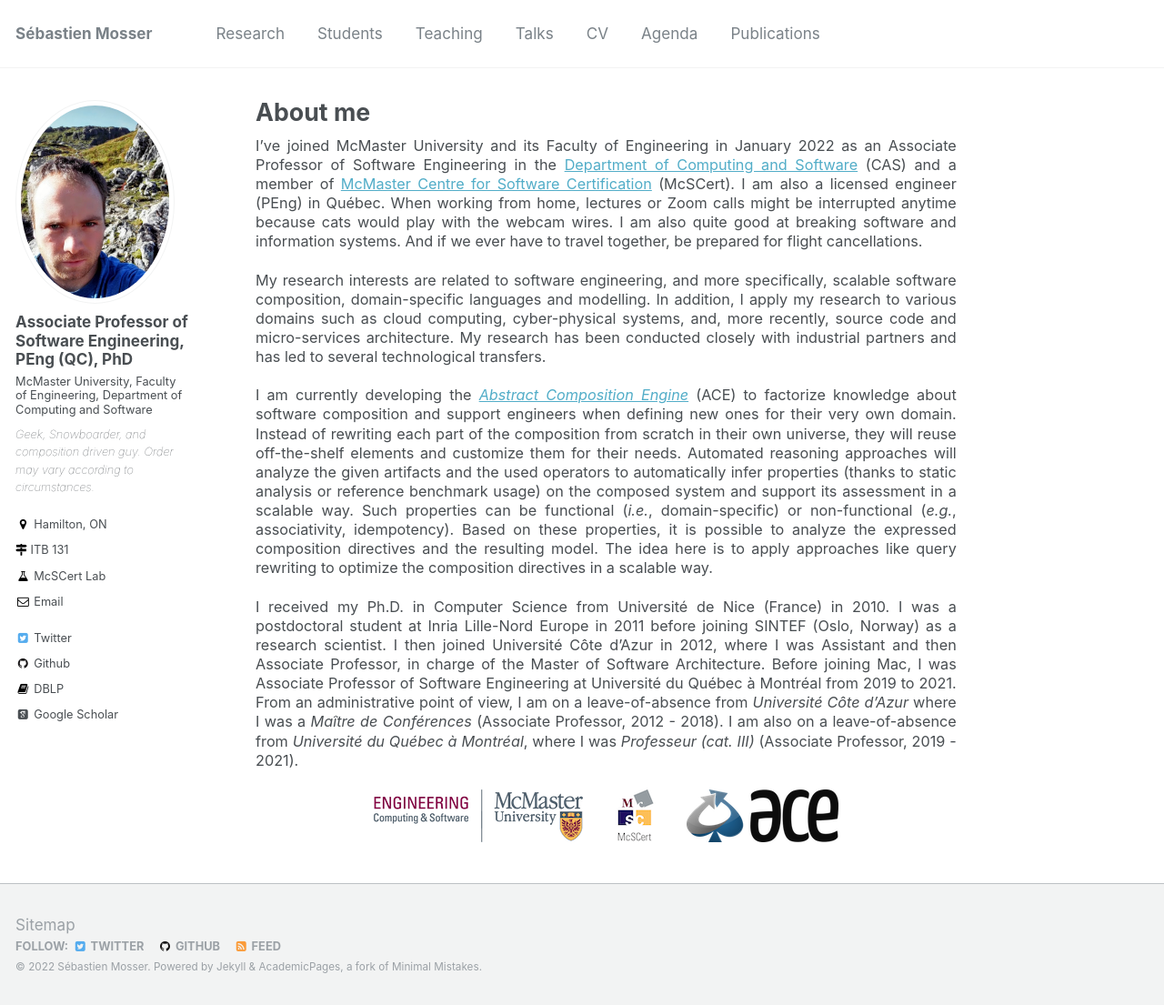
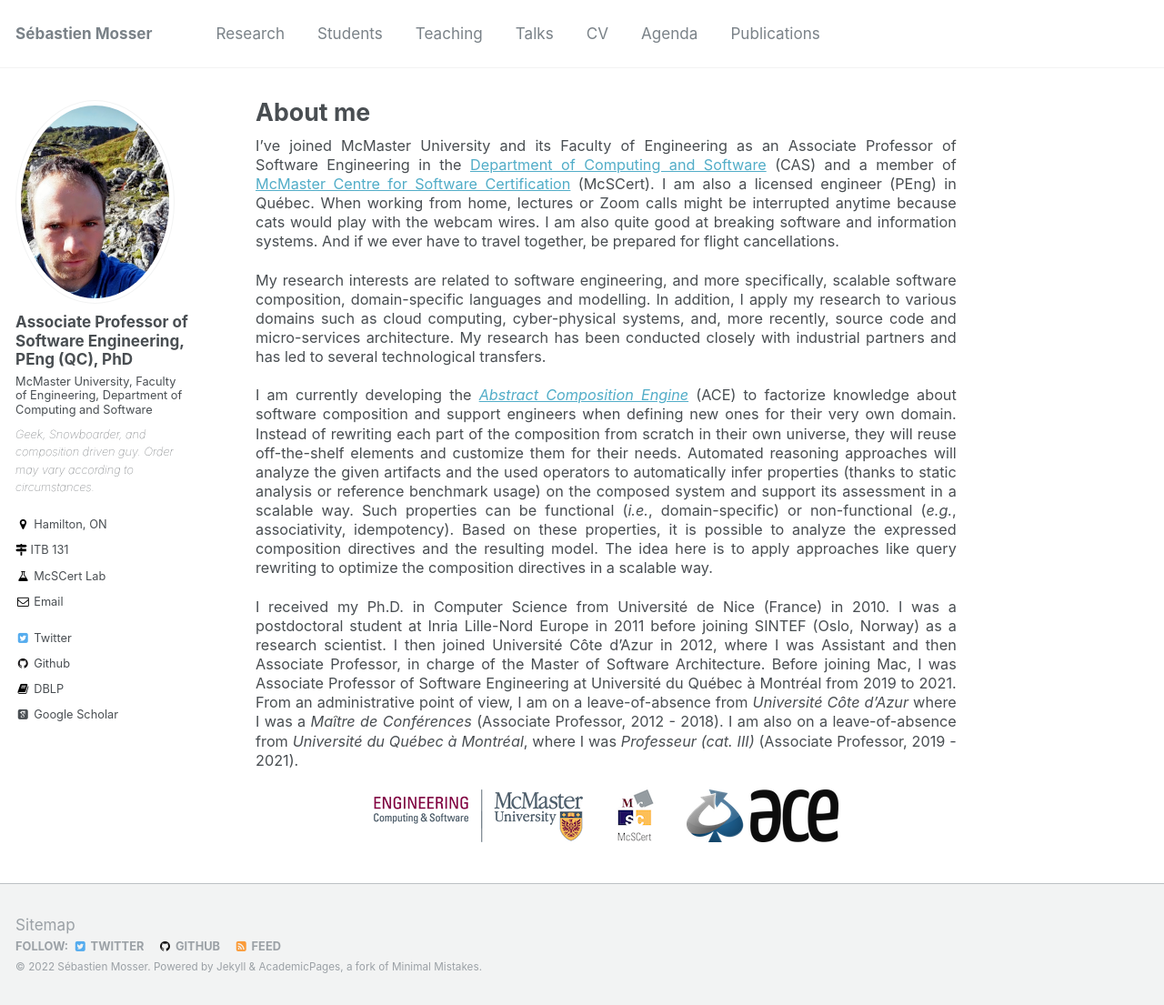
Before and after one commit to mosser/mosser.github.io, a Jekyll site: the page built from _pages/about.md, in a window 1280 px wide and 1105 px high. Shown: the whole window at 91% size. Built offline with Jekyll 4.4.1, drawn with Linux system fonts in a browser that asks for light colours; some web fonts are replaced.

Commit message:
about update

```diff
--- a/_pages/about.md
+++ b/_pages/about.md
@@ -11,7 +11,7 @@ comment:
 
 
 
-I've joined McMaster University and its Faculty of Engineering in January 2022 as an Associate Professor of Software Engineering in the [Department of Computing and Software](https://www.eng.mcmaster.ca/cas) (CAS) and a member of [McMaster Centre for Software Certification](https://www.mcscert.ca/) (McSCert). I am also a licensed engineer (PEng) in Québec. When working from home, lectures or Zoom calls might be interrupted anytime because cats would play with the webcam wires. I am also quite good at breaking software and information systems. And if we ever have to travel together, be prepared for flight cancellations.
+I've joined McMaster University and its Faculty of Engineering as an Associate Professor of Software Engineering in the [Department of Computing and Software](https://www.eng.mcmaster.ca/cas) (CAS) and a member of [McMaster Centre for Software Certification](https://www.mcscert.ca/) (McSCert). I am also a licensed engineer (PEng) in Québec. When working from home, lectures or Zoom calls might be interrupted anytime because cats would play with the webcam wires. I am also quite good at breaking software and information systems. And if we ever have to travel together, be prepared for flight cancellations.
 
 My research interests are related to software engineering, and more specifically, scalable software composition, domain-specific languages and modelling. In addition, I apply my research to various domains such as cloud computing, cyber-physical systems, and, more recently, source code and micro-services architecture. My research has been conducted closely with industrial partners and has led to several technological transfers.
 
```
